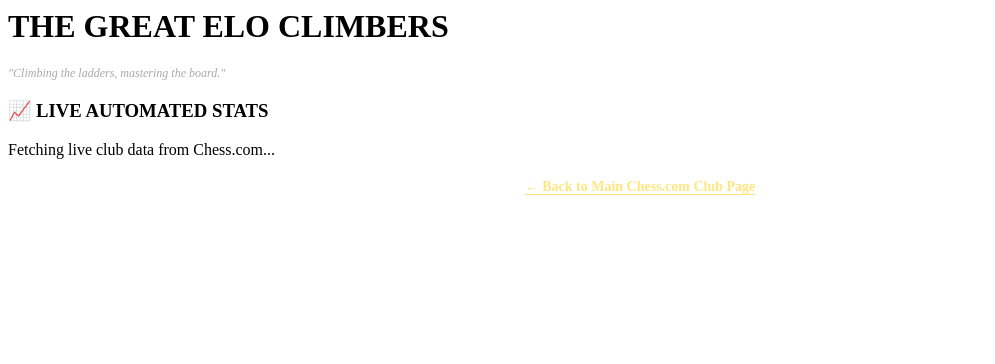
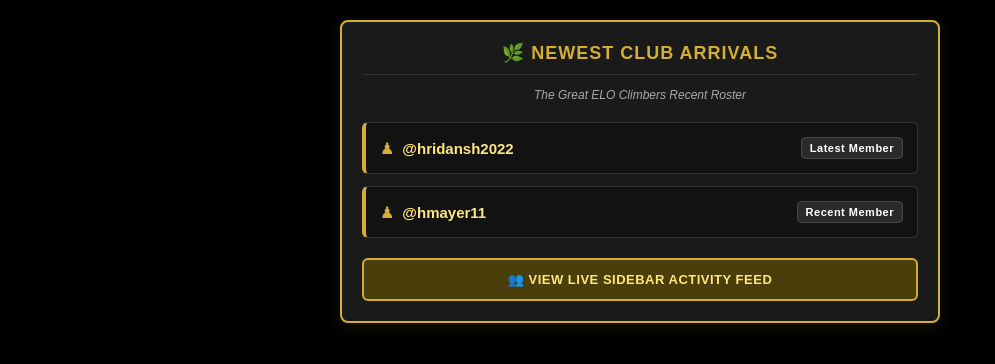
Before and after one commit to DhaswnM/chess-widget, a plain HTML site: page index.html in a window 1280 px wide. Shown: the whole page, without its empty margins (0-995 px from the left). Drawn offline with Linux system fonts and the light colour scheme.

Commit message:
Update index.html

```diff
--- a/index.html
+++ b/index.html
@@ -1,26 +1,131 @@
-<!-- HEADER BANNER -->
-<div class="header">
-    <h1>THE GREAT ELO CLIMBERS</h1>
-    <p style="color: #aaaaaa; font-size: 12px; margin: 5px 0 0 0; font-style: italic;">"Climbing the ladders, mastering the board."</p>
+<!DOCTYPE html>
+<html lang="en">
+<head>
+    <meta charset="UTF-8">
+    <meta name="viewport" content="width=device-width, initial-scale=1.0">
+    <title>The Great ELO Climbers - Recent Members</title>
+    <style>
+        body {
+            background-color: #000000;
+            color: #ffffff;
+            font-family: Arial, sans-serif;
+            margin: 0;
+            padding: 20px;
+            display: flex;
+            justify-content: center;
+        }
+        .container {
+            max-width: 600px;
+            width: 100%;
+        }
+        /* BOX 6 DESIGN STACK */
+        .box-6 {
+            background-color: #1a1a1a;
+            border: 2px solid #d4af37;
+            padding: 20px;
+            border-radius: 8px;
+            box-shadow: 0 4px 15px rgba(212, 175, 55, 0.1);
+        }
+        .box-6 h3 {
+            color: #d4af37;
+            margin-top: 0;
+            font-size: 18px;
+            border-bottom: 1px solid #333;
+            padding-bottom: 10px;
+            letter-spacing: 1px;
+            text-align: center;
+            font-weight: bold;
+        }
+        .subtitle {
+            color: #aaaaaa;
+            font-size: 12px;
+            text-align: center;
+            margin: -5px 0 20px 0;
+            font-style: italic;
+        }
+        /* RECENT MEMBER CARDS */
+        .member-card {
+            margin: 12px 0;
+            padding: 14px;
+            background-color: #121212;
+            border: 1px solid #333;
+            border-left: 4px solid #d4af37;
+            border-radius: 6px;
+            display: flex;
+            justify-content: space-between;
+            align-items: center;
+        }
+        .username-side {
+            display: flex;
+            align-items: center;
+            gap: 8px;
+        }
+        .chess-icon {
+            color: #d4af37;
+            font-size: 16px;
+        }
+        .profile-link {
+            color: #ffe680;
+            font-weight: bold;
+            font-size: 15px;
+            text-decoration: none;
+        }
+        .time-badge {
+            color: #ffffff;
+            font-weight: bold;
+            font-size: 11px;
+            background-color: #2b2b2b;
+            padding: 4px 8px;
+            border-radius: 4px;
+            border: 1px solid #444;
+            letter-spacing: 0.5px;
+        }
+        .portal-btn {
+            display: block;
+            background-color: #4a3e0b;
+            color: #ffe680;
+            padding: 12px;
+            text-decoration: none;
+            font-weight: bold;
+            border-radius: 6px;
+            font-size: 13px;
+            border: 2px solid #d4af37;
+            letter-spacing: 0.5px;
+            text-align: center;
+            margin-top: 20px;
+        }
+    </style>
+</head>
+<body>
+
+<div class="container">
+
+    <div class="box-6">
+        <h3>🌿 NEWEST CLUB ARRIVALS</h3>
+        <p class="subtitle">The Great ELO Climbers Recent Roster</p>
+
+        <div class="member-card">
+            <div class="username-side">
+                <span class="chess-icon">♟</span>
+                <a href="https://www.chess.com/member/hridansh2022" target="_blank" class="profile-link">@hridansh2022</a>
+            </div>
+            <div class="time-badge">Latest Member</div>
+        </div>
+
+        <div class="member-card">
+            <div class="username-side">
+                <span class="chess-icon">♟</span>
+                <a href="https://www.chess.com/member/hmayer11" target="_blank" class="profile-link">@hmayer11</a>
+            </div>
+            <div class="time-badge">Recent Member</div>
+        </div>
+
+        <a href="https://www.chess.com/clubs/members/the-great-elo-climbers" target="_blank" class="portal-btn">
+            👥 VIEW LIVE SIDEBAR ACTIVITY FEED
+        </a>
+    </div>
+
 </div>
 
-<!-- AUTOMATIC LIVE STATS BOX -->
-<div class="box">
-    <h3>📈 LIVE AUTOMATED STATS</h3>
-    <div id="stats-loading" class="loading">Fetching live club data from Chess.com...</div>
-
-    <div id="stats-display" style="display: none;">
-        <p class="stat-text">👥 Current Members: <span id="member-count" class="highlight">--</span></p>
-
-        <div class="progress-container">
-            <div id="progress-bar" class="progress-bar"></div>
-        </div>
-
-        <p class="stat-text">🎯 Next Objective: <span id="tier-status" class="highlight">--</span></p>
-    </div>
-</div>
-
-<!-- BACK TO CHESS.COM BUTTON -->
-<div style="text-align: center; margin-top: 20px;">
-    <a href="https://www.chess.com/club/the-great-elo-climbers" style="color: #ffe680; text-decoration: none; font-size: 14px; font-weight: bold; border-bottom: 1px solid #ffe680;">← Back to Main Chess.com Club Page</a>
-</div>
+</body>
+</html>
```
